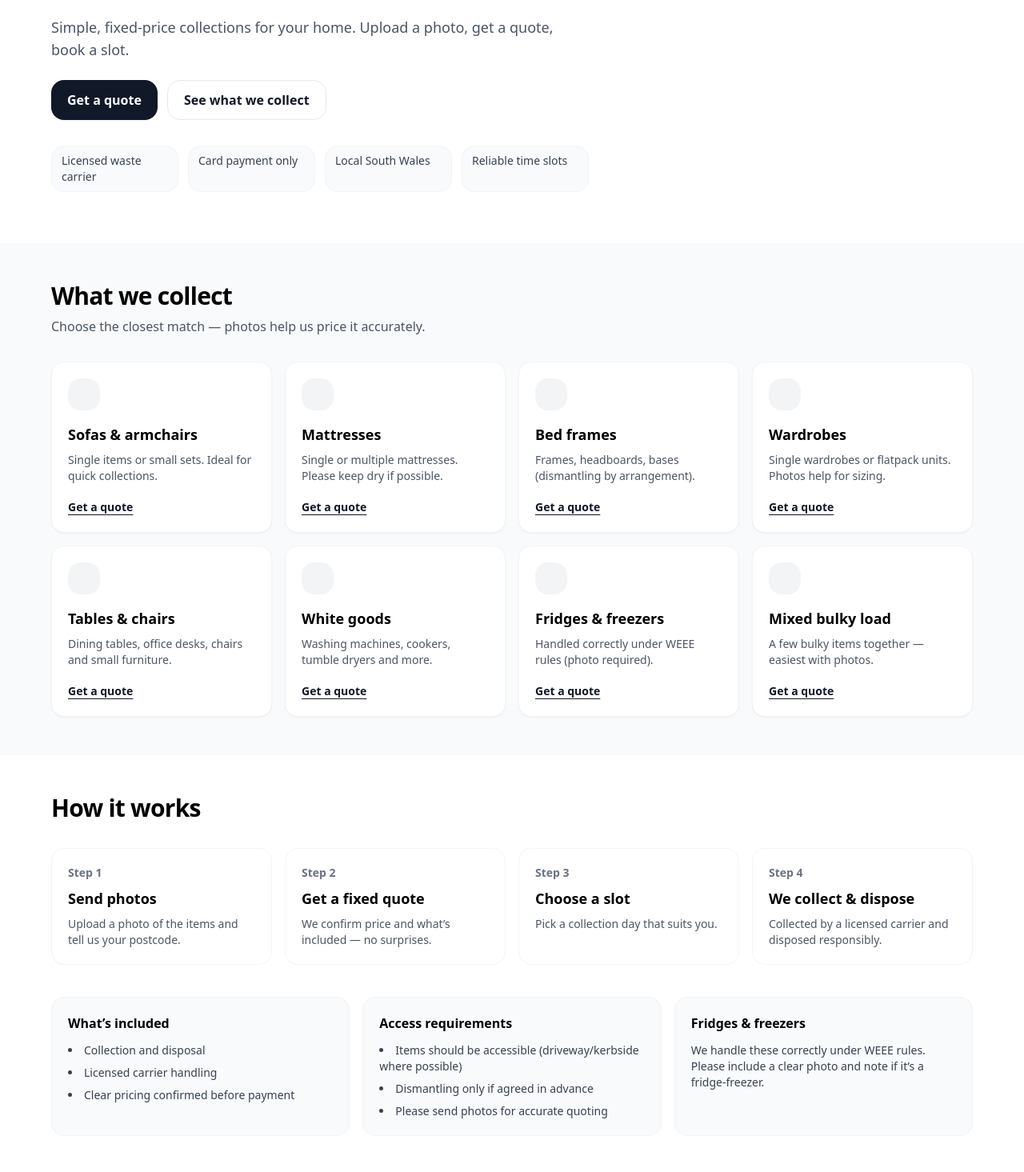
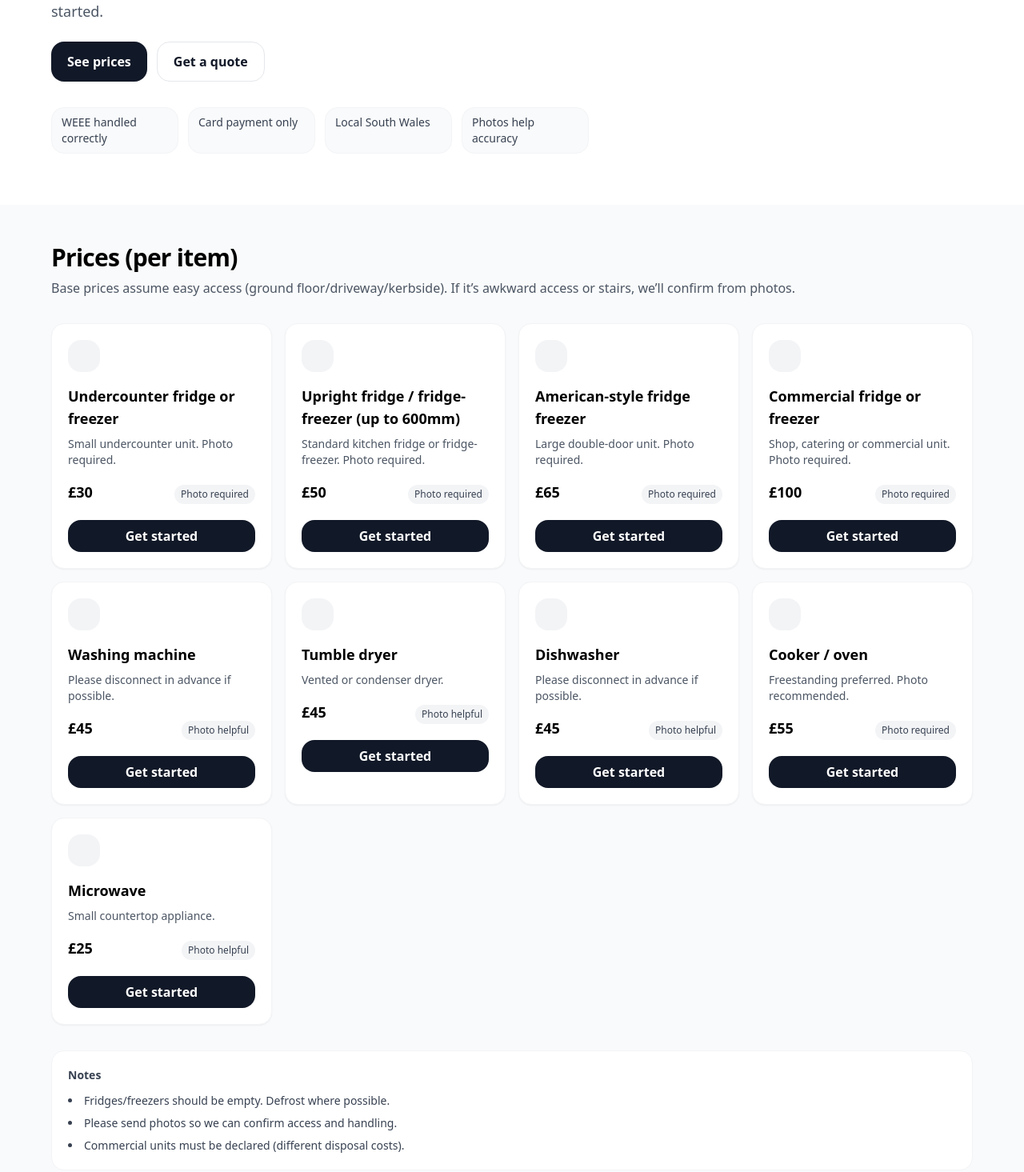
Before and after one commit to othomas555/arocwaste, a Next.js app: page /appliances in a window 1280 px wide. Shown: the part 225-1690 px from the top of the page at 80% size. Built offline with nearby package versions, Linux system fonts and the light colour scheme.

Commit message:
Update appliances.js

```diff
--- a/pages/appliances.js
+++ b/pages/appliances.js
@@ -1,15 +1,15 @@
 import Head from "next/head";
-import { furnitureItems as items, furnitureSteps as steps } from "../data/furniture";
 import Layout from "../components/layout";
+import { applianceItems } from "../data/appliances";
 
-export default function FurniturePage() {
+export default function AppliancesPage() {
   return (
     <>
       <Head>
-        <title>Furniture Removal & Bulky Waste Collection | AROC Waste</title>
+        <title>Appliance Collection (Fridges, Freezers, Washing Machines) | AROC Waste</title>
         <meta
           name="description"
-          content="Book furniture and bulky waste removal in South Wales. Upload photos, get a fixed quote, and choose a collection slot. Licensed waste carrier. Card payment."
+          content="Book appliance and WEEE collection in South Wales. Choose your item, see the price, and get started. Licensed waste carrier. Card payment."
         />
       </Head>
 
@@ -20,33 +20,33 @@ export default function FurniturePage() {
             <div className="mx-auto max-w-6xl">
               <div className="max-w-2xl">
                 <h1 className="text-3xl sm:text-5xl font-semibold tracking-tight">
-                  Furniture & bulky waste removal
+                  Appliance collection
                 </h1>
                 <p className="mt-4 text-base sm:text-lg text-gray-600">
-                  Simple, fixed-price collections for your home. Upload a photo, get a quote, book a slot.
+                  Fixed-price collections for common appliances. Choose an item below to get started.
                 </p>
 
                 <div className="mt-6 flex flex-col sm:flex-row gap-3">
                   <a
-                    href="/quote?service=furniture"
+                    href="#appliance-list"
                     className="inline-flex items-center justify-center rounded-2xl px-5 py-3 text-base font-semibold bg-gray-900 text-white shadow-sm"
                   >
-                    Get a quote
+                    See prices
                   </a>
                   <a
-                    href="#what-we-collect"
+                    href="/quote?service=appliances"
                     className="inline-flex items-center justify-center rounded-2xl px-5 py-3 text-base font-semibold border border-gray-200 text-gray-900"
                   >
-                    See what we collect
+                    Get a quote
                   </a>
                 </div>
 
                 <div className="mt-8 grid grid-cols-2 sm:grid-cols-4 gap-3 text-sm">
                   {[
-                    "Licensed waste carrier",
+                    "WEEE handled correctly",
                     "Card payment only",
                     "Local South Wales",
-                    "Reliable time slots",
+                    "Photos help accuracy",
                   ].map((t) => (
                     <div
                       key={t}
@@ -60,103 +60,79 @@ export default function FurniturePage() {
             </div>
           </section>
 
-          {/* GRID */}
-          <section id="what-we-collect" className="px-4 py-12 bg-gray-50">
+          {/* LIST */}
+          <section id="appliance-list" className="px-4 py-12 bg-gray-50">
             <div className="mx-auto max-w-6xl">
               <div className="flex items-end justify-between gap-6">
                 <div>
                   <h2 className="text-2xl sm:text-3xl font-semibold tracking-tight">
-                    What we collect
+                    Prices (per item)
                   </h2>
                   <p className="mt-2 text-gray-600">
-                    Choose the closest match — photos help us price it accurately.
+                    Base prices assume easy access (ground floor/driveway/kerbside). If it’s awkward access or stairs,
+                    we’ll confirm from photos.
                   </p>
                 </div>
               </div>
 
               <div className="mt-8 grid grid-cols-1 sm:grid-cols-2 lg:grid-cols-4 gap-4">
-                {items.map((it) => (
+                {applianceItems.map((it) => (
                   <div
-                    key={it.title}
-                    className="rounded-2xl bg-white border border-gray-100 p-5 shadow-sm"
+                    key={it.id}
+                    className="rounded-2xl bg-white border border-gray-100 p-5 shadow-sm flex flex-col"
                   >
                     <div className="h-10 w-10 rounded-2xl bg-gray-100 mb-4" />
+
                     <h3 className="text-lg font-semibold">{it.title}</h3>
                     <p className="mt-2 text-sm text-gray-600">{it.desc}</p>
-                    <div className="mt-4">
+
+                    <div className="mt-4 flex items-baseline justify-between">
+                      <div className="text-lg font-semibold">£{it.price}</div>
+                      {it.photoRequired ? (
+                        <span className="text-xs rounded-full bg-gray-100 px-2 py-1 text-gray-700">
+                          Photo required
+                        </span>
+                      ) : (
+                        <span className="text-xs rounded-full bg-gray-100 px-2 py-1 text-gray-700">
+                          Photo helpful
+                        </span>
+                      )}
+                    </div>
+
+                    <div className="mt-5">
                       <a
-                        href={`/quote?service=furniture&item=${encodeURIComponent(it.title)}`}
-                        className="text-sm font-semibold text-gray-900 underline underline-offset-4"
+                        href={`/quote?service=appliances&item=${encodeURIComponent(it.id)}`}
+                        className="inline-flex w-full items-center justify-center rounded-2xl px-4 py-2 font-semibold bg-gray-900 text-white"
                       >
-                        Get a quote
+                        Get started
                       </a>
                     </div>
                   </div>
                 ))}
               </div>
-            </div>
-          </section>
 
-          {/* HOW IT WORKS */}
-          <section className="px-4 py-12">
-            <div className="mx-auto max-w-6xl">
-              <h2 className="text-2xl sm:text-3xl font-semibold tracking-tight">
-                How it works
-              </h2>
-
-              <div className="mt-8 grid grid-cols-1 sm:grid-cols-2 lg:grid-cols-4 gap-4">
-                {steps.map((s, idx) => (
-                  <div key={s.title} className="rounded-2xl border border-gray-100 p-5">
-                    <div className="text-sm font-semibold text-gray-500">
-                      Step {idx + 1}
-                    </div>
-                    <div className="mt-2 text-lg font-semibold">{s.title}</div>
-                    <p className="mt-2 text-sm text-gray-600">{s.desc}</p>
-                  </div>
-                ))}
-              </div>
-
-              <div className="mt-10 grid grid-cols-1 lg:grid-cols-3 gap-4">
-                <div className="rounded-2xl bg-gray-50 border border-gray-100 p-5">
-                  <h3 className="font-semibold">What’s included</h3>
-                  <ul className="mt-3 space-y-2 text-sm text-gray-700 list-disc list-inside">
-                    <li>Collection and disposal</li>
-                    <li>Licensed carrier handling</li>
-                    <li>Clear pricing confirmed before payment</li>
-                  </ul>
-                </div>
-                <div className="rounded-2xl bg-gray-50 border border-gray-100 p-5">
-                  <h3 className="font-semibold">Access requirements</h3>
-                  <ul className="mt-3 space-y-2 text-sm text-gray-700 list-disc list-inside">
-                    <li>Items should be accessible (driveway/kerbside where possible)</li>
-                    <li>Dismantling only if agreed in advance</li>
-                    <li>Please send photos for accurate quoting</li>
-                  </ul>
-                </div>
-                <div className="rounded-2xl bg-gray-50 border border-gray-100 p-5">
-                  <h3 className="font-semibold">Fridges & freezers</h3>
-                  <p className="mt-3 text-sm text-gray-700">
-                    We handle these correctly under WEEE rules. Please include a clear
-                    photo and note if it’s a fridge-freezer.
-                  </p>
-                </div>
+              <div className="mt-8 rounded-2xl border border-gray-100 bg-white p-5 text-sm text-gray-700">
+                <p className="font-semibold">Notes</p>
+                <ul className="mt-3 space-y-2 list-disc list-inside">
+                  <li>Fridges/freezers should be empty. Defrost where possible.</li>
+                  <li>Please send photos so we can confirm access and handling.</li>
+                  <li>Commercial units must be declared (different disposal costs).</li>
+                </ul>
               </div>
             </div>
           </section>
 
-          {/* CTA BAND */}
+          {/* CTA */}
           <section className="px-4 py-12 bg-gray-900">
             <div className="mx-auto max-w-6xl flex flex-col sm:flex-row items-start sm:items-center justify-between gap-6">
               <div>
-                <h2 className="text-2xl sm:text-3xl font-semibold text-white">
-                  Ready to book?
-                </h2>
+                <h2 className="text-2xl sm:text-3xl font-semibold text-white">Ready to book?</h2>
                 <p className="mt-2 text-gray-300">
-                  Upload photos and we’ll confirm a fixed quote and collection slot.
+                  Choose an item above and click “Get started”.
                 </p>
               </div>
               <a
-                href="/quote?service=furniture"
+                href="/quote?service=appliances"
                 className="inline-flex items-center justify-center rounded-2xl px-6 py-3 text-base font-semibold bg-white text-gray-900 shadow-sm"
               >
                 Get a quote
@@ -167,8 +143,7 @@ export default function FurniturePage() {
           {/* FOOTER NOTE */}
           <footer className="px-4 py-10">
             <div className="mx-auto max-w-6xl text-xs text-gray-500">
-              Operated by Cox Skips & Waste Management Ltd. Licensed waste carrier. Terms
-              &amp; Privacy apply.
+              Operated by Cox Skips & Waste Management Ltd. Licensed waste carrier. Terms &amp; Privacy apply.
             </div>
           </footer>
         </main>
```
